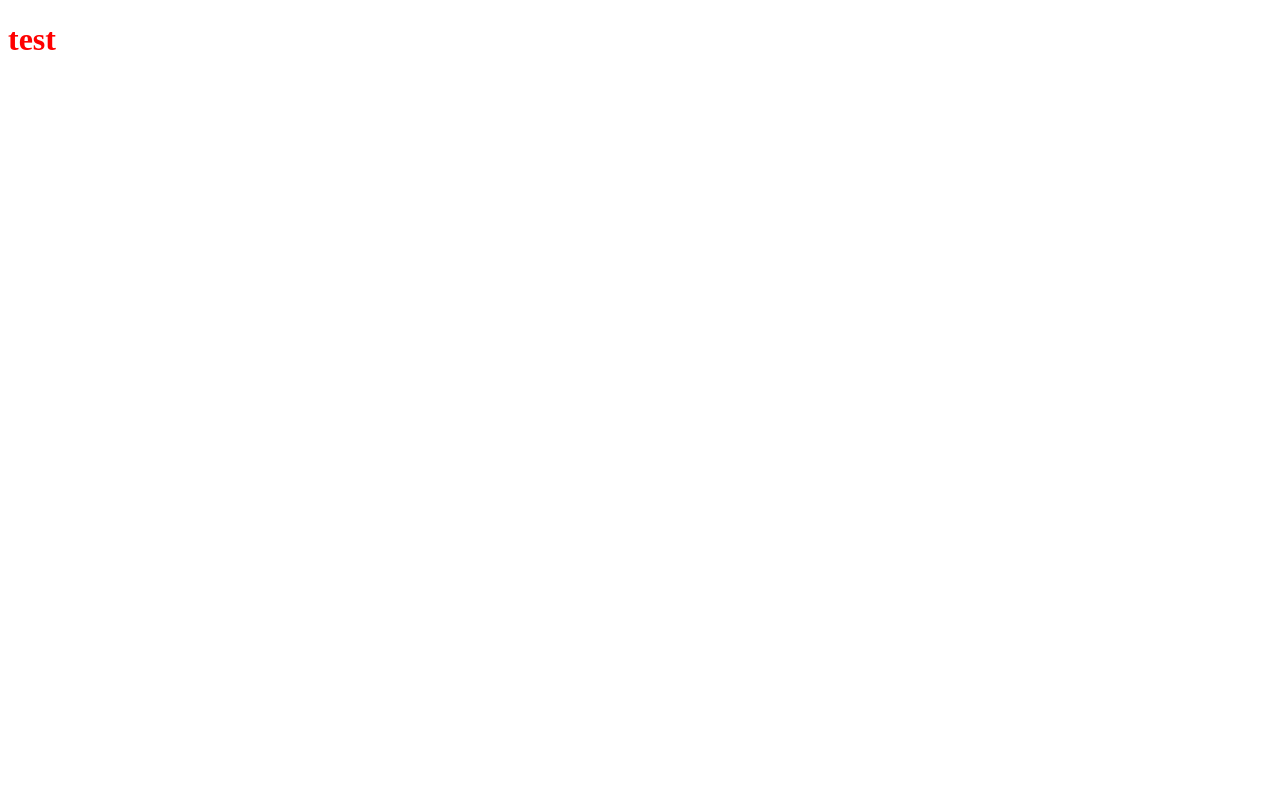
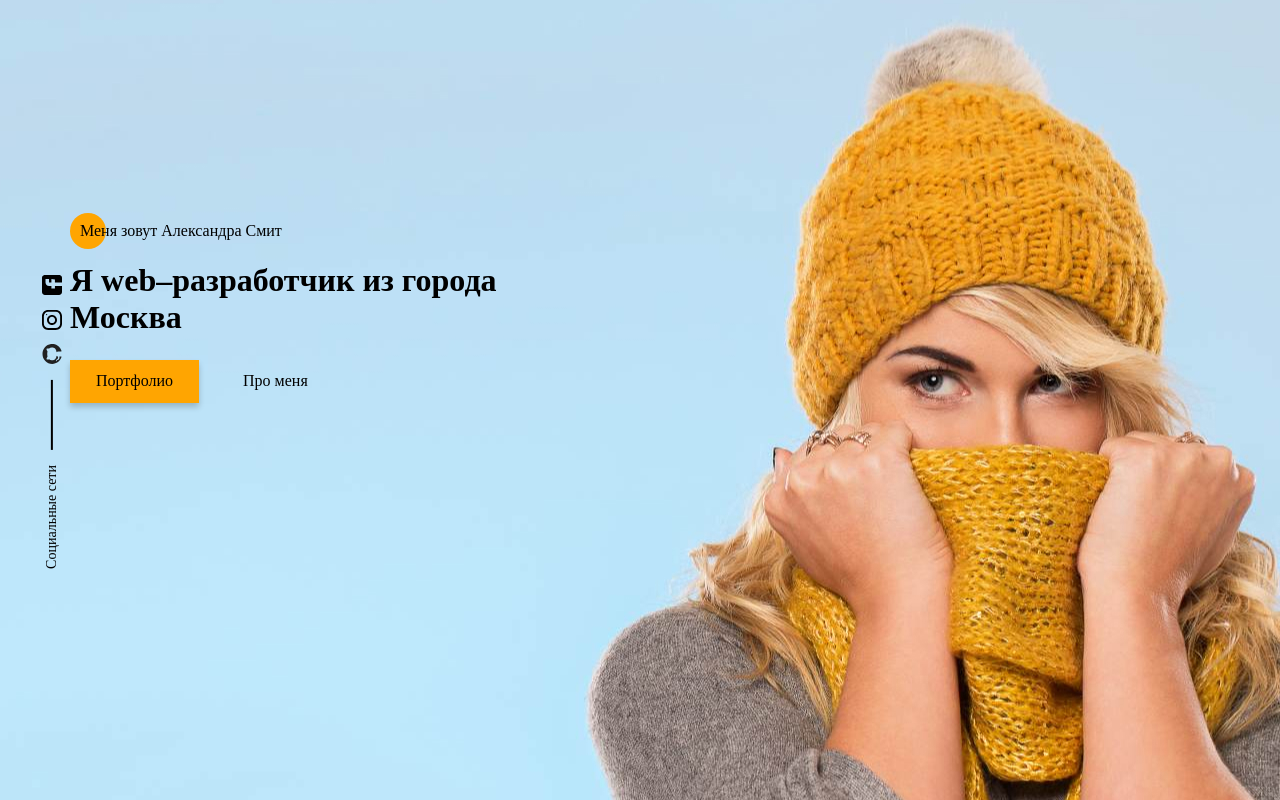
Before and after one commit to KyzAlexander/web-developer-layout, a website: page index.html in a window 1280 px wide. Drawn offline with Linux system fonts and the light colour scheme; files that its build step writes are made by us from their sources.

Commit message:
add hero section

```diff
--- /dev/null
+++ b/Assets/styles/scss/hero.scss
@@ -0,0 +1,106 @@
+.hero {
+  display: flex;
+  justify-content: center;
+  align-items: flex-start;
+  background-image: url('../../images/background-hero.jpg');
+  background-size: cover;
+  background-position: center;
+  background-repeat: no-repeat;
+  min-height: 800px;
+  height: 100%;
+  position: relative;
+  &__container {
+    max-width: 1140px;
+    width: 100%;
+    display: flex;
+    flex-direction: column;
+    justify-content: center;
+    align-items: flex-start;
+    margin-top: 206px;
+  }
+  &__intro {
+    position: relative;
+    z-index: 3;
+    color: #000000;
+    padding-left: 10px;
+    margin-bottom: 9px;
+    &::before {
+      content: "";
+      width: 36px;
+      height: 36px;
+      background-color: #FFA501;
+      border-radius: 50%;
+      position: absolute;
+      top: 50%;
+      transform: translateY(-50%);
+      left: 0;
+      z-index: -1;
+    }
+  }
+  &__title {
+    max-width: 532px;
+    width: 100%;
+    margin-bottom: 25px;
+  }
+  &__buttons {
+    display: flex;
+    flex-direction: row;
+    justify-content: flex-start;
+    gap: 18px;
+    & > a {
+      padding: 12px 26px;
+      text-decoration: none;
+      color: #000000;
+    }
+    &--primary {
+      background-color: #FFA501;
+      box-shadow: 0 4px 6px rgba(0, 0, 0, 0.2);
+    }
+    &--secondary {
+      background-color: transparent;
+    }
+  }
+  &__socials {
+    position: absolute;
+    left: 0;
+    top: 50%;
+    transform: translateY(-50%);
+    display: flex;
+    flex-direction: column;
+    align-items: center;
+
+    &-list {
+      list-style: none;
+      padding: 0;
+      margin: 0;
+
+      & > li {
+        margin-bottom: 10px;
+
+        & > .hero__social-link {
+          text-decoration: none;
+          font-size: 18px;
+          font-weight: 700;
+          color: #000;
+        }
+      }
+    }
+    &-label {
+      transform: rotate(-90deg);
+      font-size: 14px;
+      color: #000;
+      margin-top: 130px;
+      display: flex;
+      align-items: center;
+      &::after {
+        content: "";
+        width: 70px;
+        height: 2px;
+        margin: 0 15px;
+        background-color: #000;
+        position: absolute;
+        left: 100%;
+      }
+    }
+  }
+}
--- a/Assets/styles/scss/style.scss
+++ b/Assets/styles/scss/style.scss
@@ -1,3 +1 @@
-h1 {
-  color: red;
-}
+@import "./hero.scss";
--- a/index.html
+++ b/index.html
@@ -1,12 +1,61 @@
 <!DOCTYPE html>
 <html lang="en">
-<head>
-  <meta charset="UTF-8">
-  <meta name="viewport" content="width=device-width, initial-scale=1.0">
-  <link rel="stylesheet" href="Assets/styles/css/style.css">
-  <title>Layout</title>
-</head>
-<body>
-  <h1>test</h1>
-</body>
+  <head>
+    <meta charset="UTF-8" />
+    <meta name="viewport" content="width=device-width, initial-scale=1.0" />
+    <link rel="stylesheet" href="css/normalize.css" />
+    <link rel="stylesheet" href="Assets/styles/css/style.css" />
+    <title>Layout</title>
+  </head>
+  <body>
+    <section class="hero">
+      <div class="hero__container container">
+        <div class="hero__content">
+          <p class="hero__intro">Меня зовут Александра Смит</p>
+          <h1 class="hero__title">Я web–разработчик из города Москва</h1>
+          <div class="hero__buttons">
+            <a href="#" class="hero__buttons hero__buttons--primary"
+              >Портфолио</a
+            >
+            <a href="#" class="hero__buttons hero__buttons--secondary"
+              >Про меня</a
+            >
+          </div>
+        </div>
+      </div>
+      <nav class="hero__socials">
+        <ul class="hero__socials-list">
+          <li><a href="#" class="hero__social-link"
+            ><img
+              src="Assets/images/svg/facebook.svg"
+              alt="facebook"
+              width="20"
+              height="20"
+          /></a></li>
+
+          <li>
+            <a href="#" class="hero__social-link"
+              ><img
+                src="Assets/images/svg/instagram.svg"
+                alt="instagram"
+                width="20"
+                height="20"
+            /></a>
+          </li>
+          <li>
+            <a href="#" class="hero__social-link"
+              ><img
+                src="Assets/images/svg/github.svg"
+                alt="github"
+                width="20"
+                height="20"
+            /></a>
+          </li>
+        </ul>
+        <span class="hero__socials-label">Социальные сети</span>
+      </nav>
+    </section>
+
+
+  </body>
 </html>
--- a/package.json
+++ b/package.json
@@ -11,5 +11,8 @@
   "license": "ISC",
   "devDependencies": {
     "sass": "^1.83.1"
+  },
+  "dependencies": {
+    "normalize.css": "^8.0.1"
   }
 }
```
Also changed, not shown: Assets/images/background-hero.jpg (added), Assets/images/svg/facebook.svg (added), Assets/images/svg/github.svg (added), Assets/images/svg/instagram.svg (added), Assets/styles/css/normalize.css (added), Assets/styles/css/style.css, 2 other files.
